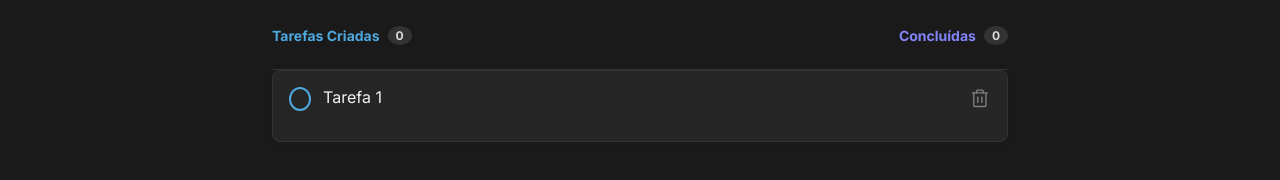
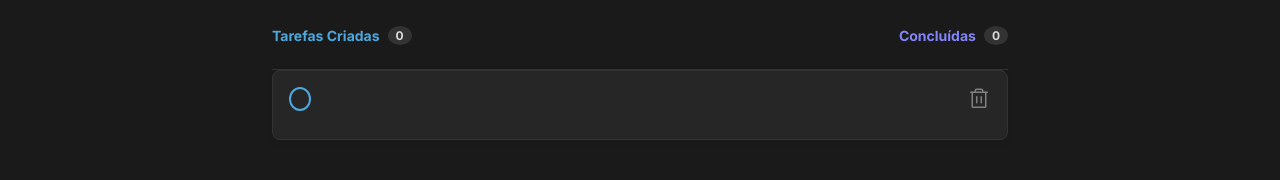
Before and after one commit to afrataiza/Rocketseat_React_Projects, a React (Vite) app in the folder Desafio_01_ToDo_List/: page / in a window 1280 px wide. Shown: the part 270-450 px from the top of the page. Built offline with nearby package versions, Linux system fonts and the light colour scheme.

Commit message:
feat: update component, add props e functionality

```diff
--- a/Desafio_01_ToDo_List/src/components/Task.module.css
+++ b/Desafio_01_ToDo_List/src/components/Task.module.css
@@ -1,16 +1,21 @@
 .task {
   display: flex;
+  flex-direction: column;
+  width: 736px;
+  background: var(--gray-500);
+  border: 1px solid var(--gray-400);
+  box-shadow: 0px 2px 8px rgba(0, 0, 0, 0.06);
+  border-radius: 8px;
+  padding-bottom: 0.5rem;
+}
+
+.task div {
+  display: flex;
+  width: 100%;
   align-items: flex-start;
   justify-content: space-between;
   padding: 1rem;
   gap: 0.75rem;
-
-  width: 736px;
-  height: 72px;
-  background: var(--gray-500);
-  border: 1px solid var(--gray-400);
-  box-shadow: 0px 2px 8px rgba(0, 0, 0, 0.06);
-  border-radius: 8px;
 }
 
 .task label {
@@ -33,6 +38,10 @@
 .task input[type='checkbox']:hover {
   border-color: var(--blue-dark);
 
+}
+
+.task input[type='checkbox']:focus {
+  box-shadow: none;
 }
 
 .task input[type='checkbox']:checked {
@@ -63,8 +72,21 @@
   color: var(--gray-300);
 }
 
+.task span {
+  color: var(--gray-300);
+  font-size: 0.75rem;
+  margin: 0 .5rem 0 0;
+  align-self: flex-end;
+}
+
+.task button {
+  background: transparent;
+  color: var(--gray-300);
+  border: none;
+  cursor: pointer;
+}
+
 .task svg {
-  cursor: pointer;
   transition: color 0.2s;
 }
 
--- a/Desafio_01_ToDo_List/src/components/Task.tsx
+++ b/Desafio_01_ToDo_List/src/components/Task.tsx
@@ -1,15 +1,40 @@
 import { Trash } from 'phosphor-react';
 import styles from './Task.module.css';
 
-export function Task() {
+interface TaskProps {
+  title: string;
+  isCompleted: boolean;
+  id: number;
+  handleToggleTask: (id: number) => void;
+  createdAt: string;
+  handleRemoveTask: (id: number) => void;
+}
+
+export function Task({
+  title,
+  isCompleted,
+  id,
+  handleToggleTask,
+  createdAt,
+  handleRemoveTask,
+}: TaskProps) {
   return (
-    <div className={styles.task}>
+    <form className={styles.task}>
+      <div>
         <input
           type="checkbox"
           id="task"
+          checked={isCompleted}
+          onChange={() => handleToggleTask(id)}
         />
-      <label htmlFor="task">Tarefa 1</label>
+        <label htmlFor="task">{title}</label>
+        <button
+          type="button"
+          onClick={() => handleRemoveTask(id)}>
           <Trash size={24} />
+        </button>
       </div>
+      <span>{createdAt}</span>
+    </form>
   );
 }
```
Lines whose indentation alone changed are shown as unchanged.
